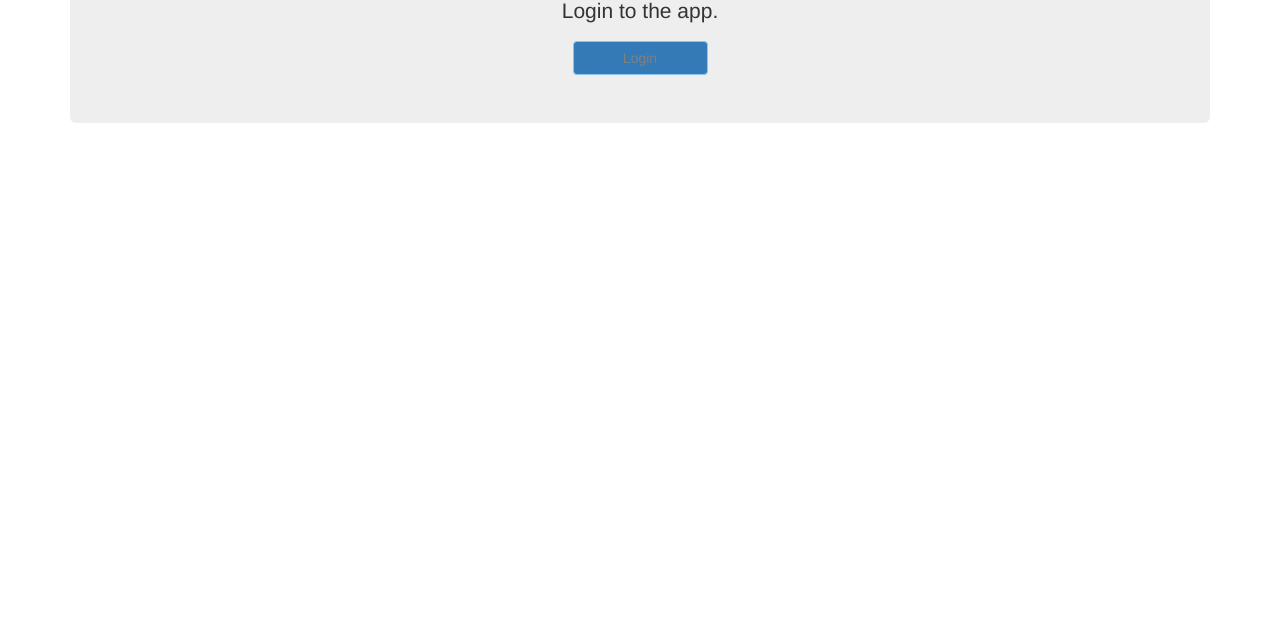
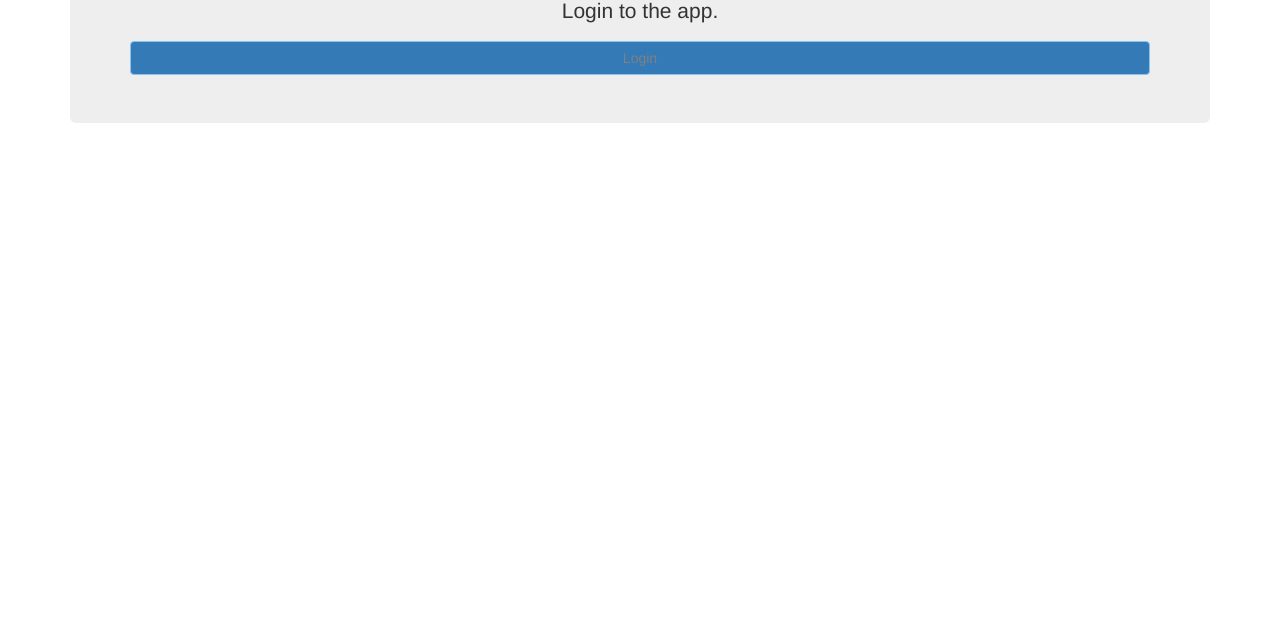
Before and after one commit to xstiv07/Gradebook, a website: page public/app/views/index.html in a window 1280 px wide. Shown: the part 181-800 px from the top of the page. Drawn offline with nearby package versions, Linux system fonts and the light colour scheme; some packages are replaced by stand-ins of ours; files that its build step writes are made by us from their sources.

Commit message:
removed annoying overflow

```diff
--- a/public/assets/css/style.css
+++ b/public/assets/css/style.css
@@ -78,7 +78,6 @@ input.ng-invalid.ng-dirty{
   padding: 6px;
   display: block;
   color: #808080;
-  width: 135px;
   margin: 0px auto;
   border: thin solid #89C4F4;
 }
```
